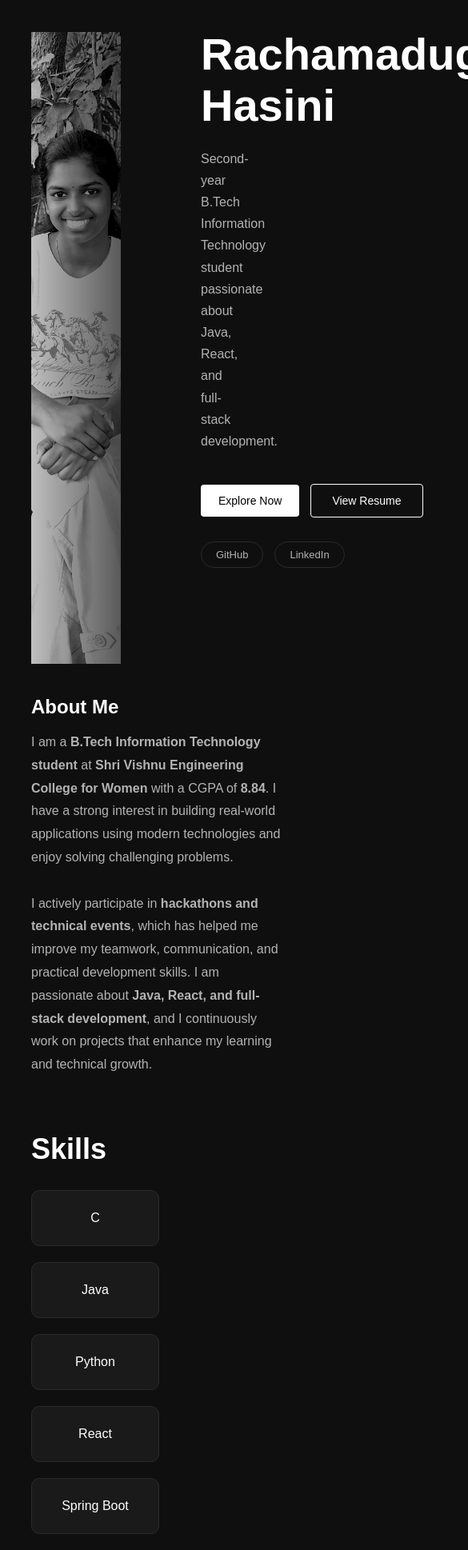
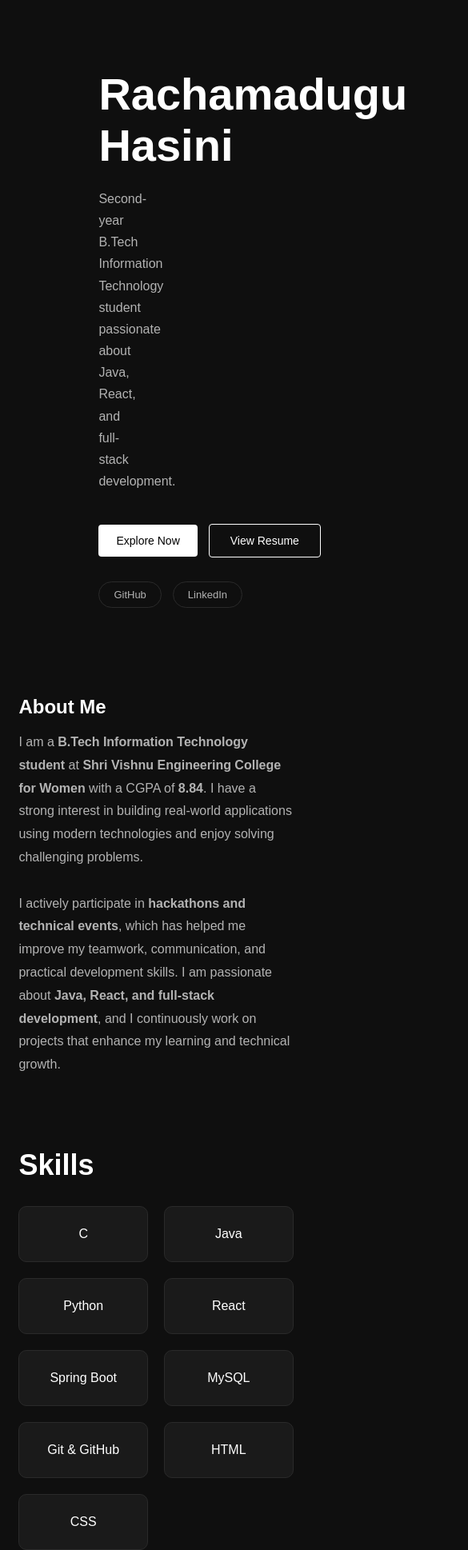
Before and after one commit to HasiniRachamadugu/Personal-Portfolio, a React (Create React App) app: page / in a window 390 px wide. Shown: the part 44-1982 px from the top of the page at 80% size, 585 px wide, since content can reach past the window. Built offline with nearby package versions, Linux system fonts and the light colour scheme.

Commit message:
fix skills responsive layout

```diff
--- a/src/components/Hero.jsx
+++ b/src/components/Hero.jsx
@@ -4,15 +4,15 @@ import resume from "../assets/resume.pdf";
 
 const Hero = () => {
   return (
-    <section id="home" style={styles.hero}>
+    <section id="home" className="hero" style={styles.hero}>
       {/* LEFT IMAGE */}
-      <div style={styles.left}>
+      <div className="hero-left" style={styles.left}>
         <img src="/profile.jpg" alt="Profile" style={styles.image} />
         <div style={styles.overlay}></div>
       </div>
 
       {/* RIGHT CONTENT */}
-      <div style={styles.right}>
+      <div className="hero-right" style={styles.right}>
         <h1 style={styles.name}>
           Rachamadugu <br /> Hasini
         </h1>
--- a/src/components/Skills.jsx
+++ b/src/components/Skills.jsx
@@ -17,7 +17,7 @@ const Skills = () => {
     <section id="skills" style={styles.section}>
       <h2 style={styles.heading}>Skills</h2>
 
-      <div style={styles.row}>
+      <div style={styles.grid}>
         {skills.map((skill) => (
           <div key={skill} style={styles.box}>
             {skill}
@@ -31,6 +31,7 @@ const Skills = () => {
 const styles = {
   section: {
     marginTop: "0px",
+    width: "100%",
   },
 
   heading: {
@@ -38,18 +39,16 @@ const styles = {
     marginBottom: "30px",
   },
 
-  /* ONE ROW */
-  row: {
-  display: "flex",
-  flexWrap: "wrap",          // ✅ allows next row
+  /* RESPONSIVE GRID */
+  grid: {
+    display: "grid",
+    gridTemplateColumns: "repeat(auto-fit, minmax(160px, 1fr))",
     gap: "20px",
-  alignItems: "center",
+    width: "100%",
   },
 
-
-  /* BIG RECTANGLE BOX */
+  /* SKILL BOX */
   box: {
-  minWidth: "160px",
     height: "70px",
     background: "#1a1a1a",
     border: "1px solid #2a2a2a",
@@ -59,9 +58,7 @@ const styles = {
     justifyContent: "center",
     fontSize: "16px",
     fontWeight: "500",
-  whiteSpace: "nowrap",
   },
-
 };
 
 export default Skills;
--- a/src/styles.css
+++ b/src/styles.css
@@ -55,3 +55,53 @@ a {
 a:hover {
   text-decoration: none;
 }
+
+/* MOBILE RESPONSIVE FIX */
+@media (max-width: 768px) {
+
+  section {
+    padding: 60px 6%;
+  }
+
+  /* HERO */
+  .hero {
+    flex-direction: column;
+    height: auto;
+  }
+
+  .hero-left,
+  .hero-right {
+    width: 100%;
+    height: auto;
+  }
+
+  .hero-right {
+    padding: 40px 20px;
+  }
+
+  h1 {
+    font-size: 36px;
+  }
+
+  p {
+    font-size: 15px;
+  }
+
+  /* BUTTONS */
+  .hero-buttons {
+    flex-wrap: wrap;
+    gap: 12px;
+  }
+
+  /* SKILLS */
+  .skills-grid {
+    display: flex;
+    flex-wrap: wrap;
+    gap: 12px;
+  }
+
+  .skill-box {
+    flex: 1 1 calc(50% - 12px);
+    text-align: center;
+  }
+}
```
Lines whose indentation alone changed are shown as unchanged.
